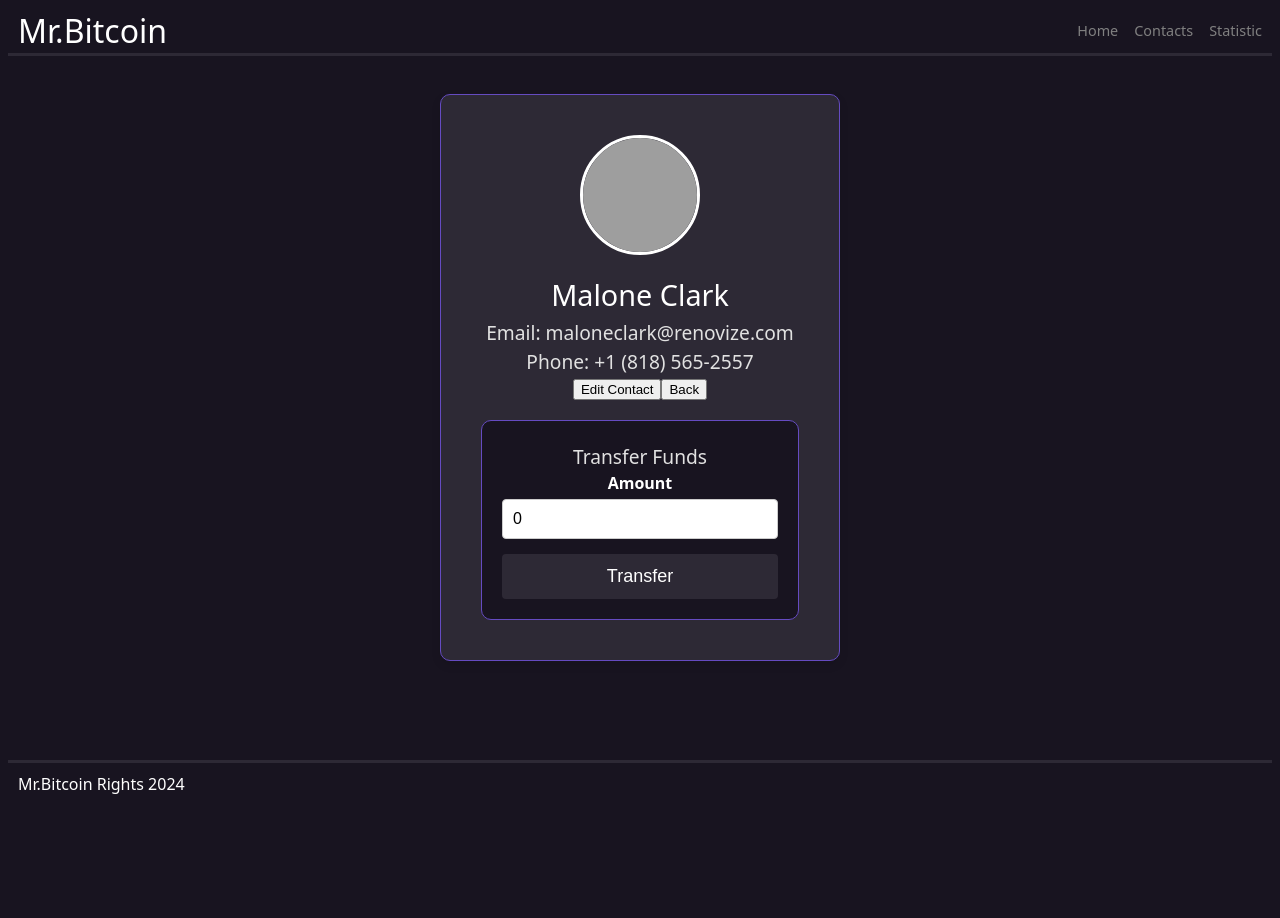
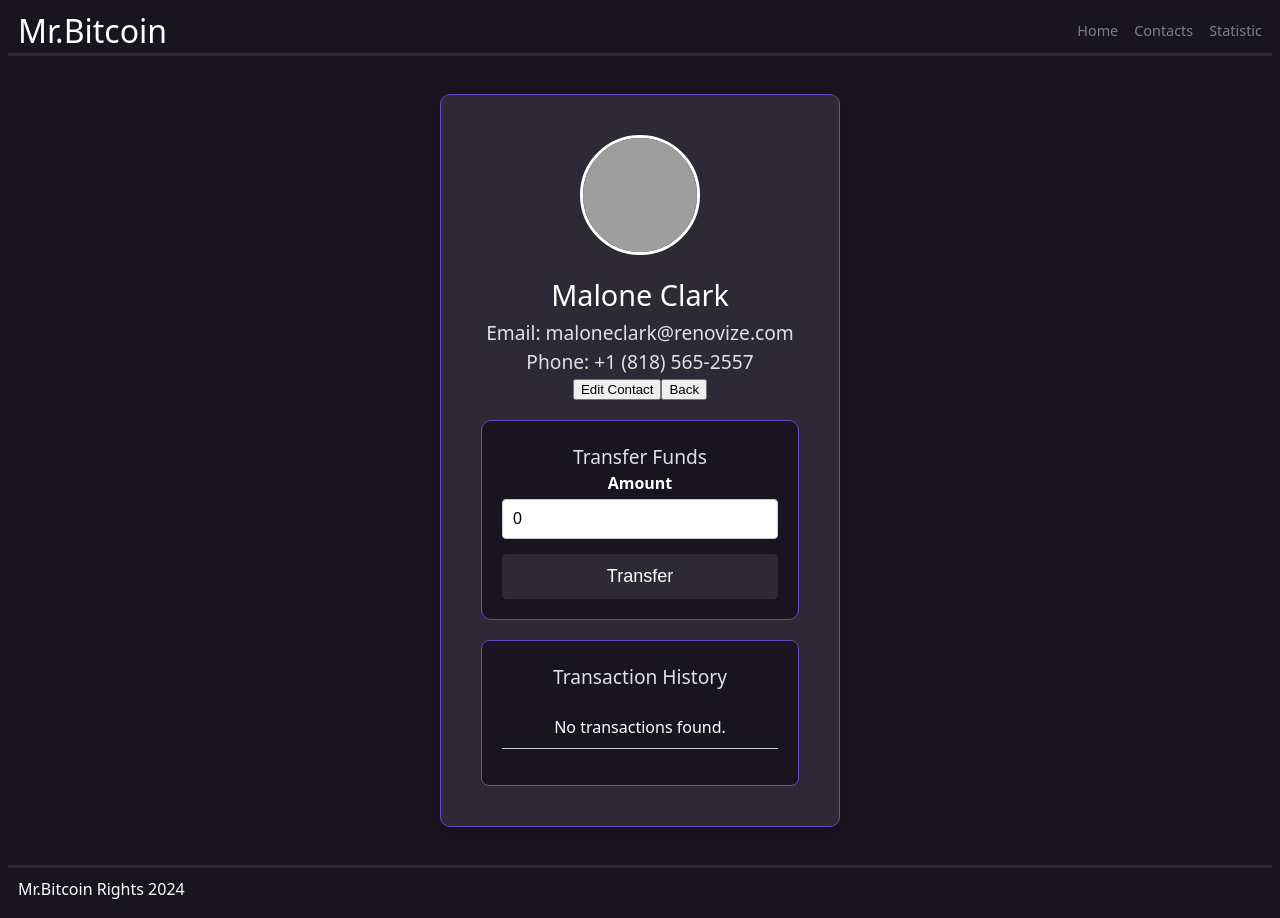
Before and after one commit to OriChaiMatan/Mister-Bitcoin-Wallet-App-Vue, a Vue app: page /contact/5a56640208fba3e8ecb97305 in a window 1280 px wide. Before the commit the page ends 813 px from the top, so only its background shows below. Built offline with nearby package versions, Linux system fonts and the light colour scheme; grey boxes are pictures that could not be loaded.

Commit message:
Added Transaction History in contact details

```diff
--- /dev/null
+++ b/src/cmps/TransactionList.vue
@@ -0,0 +1,81 @@
+<template>
+  <div class="transaction-list">
+    <h3>Transaction History</h3>
+    <ul>
+      <li v-if="transactions.length === 0">No transactions found.</li>
+      <li v-for="transaction in transactions" :key="transaction.at">
+        <div class="transaction-item">
+          <span>To: {{ transaction.to }}</span>
+          <span>Amount: {{ transaction.amount }} BTC</span>
+          <span>Date: {{ new Date(transaction.at).toLocaleString() }}</span>
+        </div>
+      </li>
+    </ul>
+  </div>
+</template>
+
+<script>
+import { userService } from '../services/userService';
+
+export default {
+  props: {
+    contactId: {
+      type: String,
+      required: true,
+    },
+  },
+  data() {
+    return {
+      transactions: [],
+    };
+  },
+  created() {
+    this.loadTransactions();
+  },
+  methods: {
+    loadTransactions() {
+      const user = userService.getUser();
+      this.transactions = user.transactions.filter(transaction => transaction.toId === this.contactId);
+    },
+  },
+};
+</script>
+
+<style scoped>
+.transaction-list {
+  margin-top: 20px;
+  padding: 20px;
+  border-radius: 8px;
+  background-color: #181420;
+  border: 1px solid #654bc1;
+}
+
+h3 {
+  font-size: 1.5rem;
+  margin-bottom: 15px;
+}
+
+ul {
+  list-style: none;
+  padding: 0;
+}
+li {
+  border-bottom: 1px solid #ccc;
+  padding: 10px 0;
+  color: #fff;
+}
+
+.transaction-item {
+  padding: 10px;
+  border-bottom: 1px solid #eee;
+}
+
+.transaction-item:last-child {
+  border-bottom: none;
+}
+
+span {
+  display: block;
+  margin-bottom: 5px;
+}
+</style>
--- a/src/pages/ContactDetails.vue
+++ b/src/pages/ContactDetails.vue
@@ -11,6 +11,7 @@
     <RouterLink to="/contact"><button>Back</button></RouterLink>
 
     <TransferFunds :contactId="contact._id" :contactName="contact.name" />
+    <TransactionList :contactId="contact._id" />
 
   </section>
   <p v-else>Loading...</p>
@@ -19,6 +20,7 @@
 <script>
 import { contactService } from '../services/contactService'
 import TransferFunds from '../cmps/TransferFunds.vue'
+import TransactionList from '../cmps/TransactionList.vue'
 
 export default {
      data() {
@@ -32,6 +34,7 @@ export default {
     },
     components: {
     TransferFunds,
+    TransactionList
   },
 };
 </script>
```
